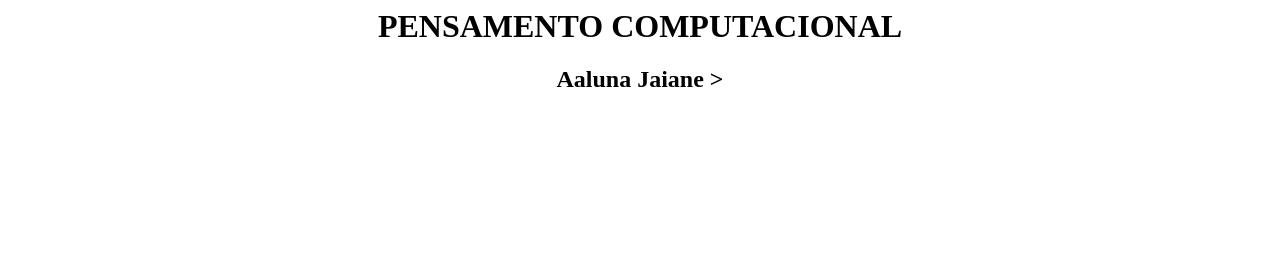
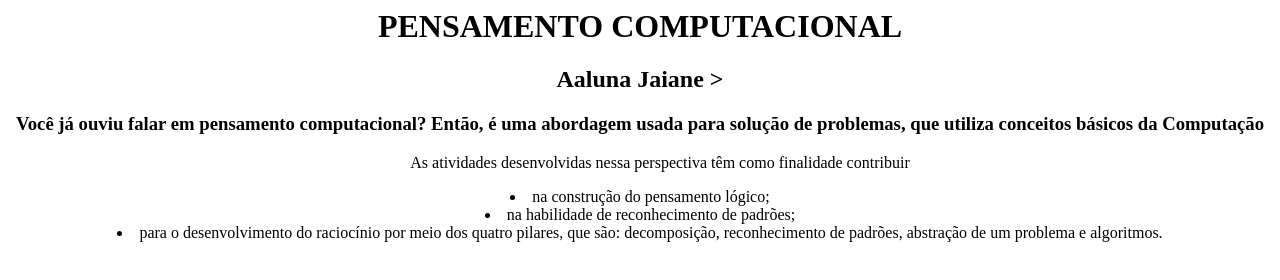
Before and after one commit to matiassben10/projetoHTML, a plain HTML site: page index.html in a window 1280 px wide. Drawn offline with Linux system fonts and the light colour scheme.

Commit message:
Add files via upload

```diff
--- a/index.html
+++ b/index.html
@@ -1,2 +1,7 @@
 <h1><center>PENSAMENTO COMPUTACIONAL</h1><center>
 <h2><strong> Aaluna Jaiane ></strong></h2>
+<h3>Você já ouviu falar em pensamento computacional? Então, é uma abordagem usada para solução de problemas, que utiliza conceitos básicos da Computação</h3>
+<ol>As atividades desenvolvidas nessa perspectiva têm como finalidade contribuir</ol>
+<li>na construção do pensamento lógico;</li>
+<li>na habilidade de reconhecimento de padrões;</li>
+<li>para o desenvolvimento do raciocínio por meio dos quatro pilares, que são: decomposição,  reconhecimento de padrões, abstração de um problema e algoritmos.</li>
```
